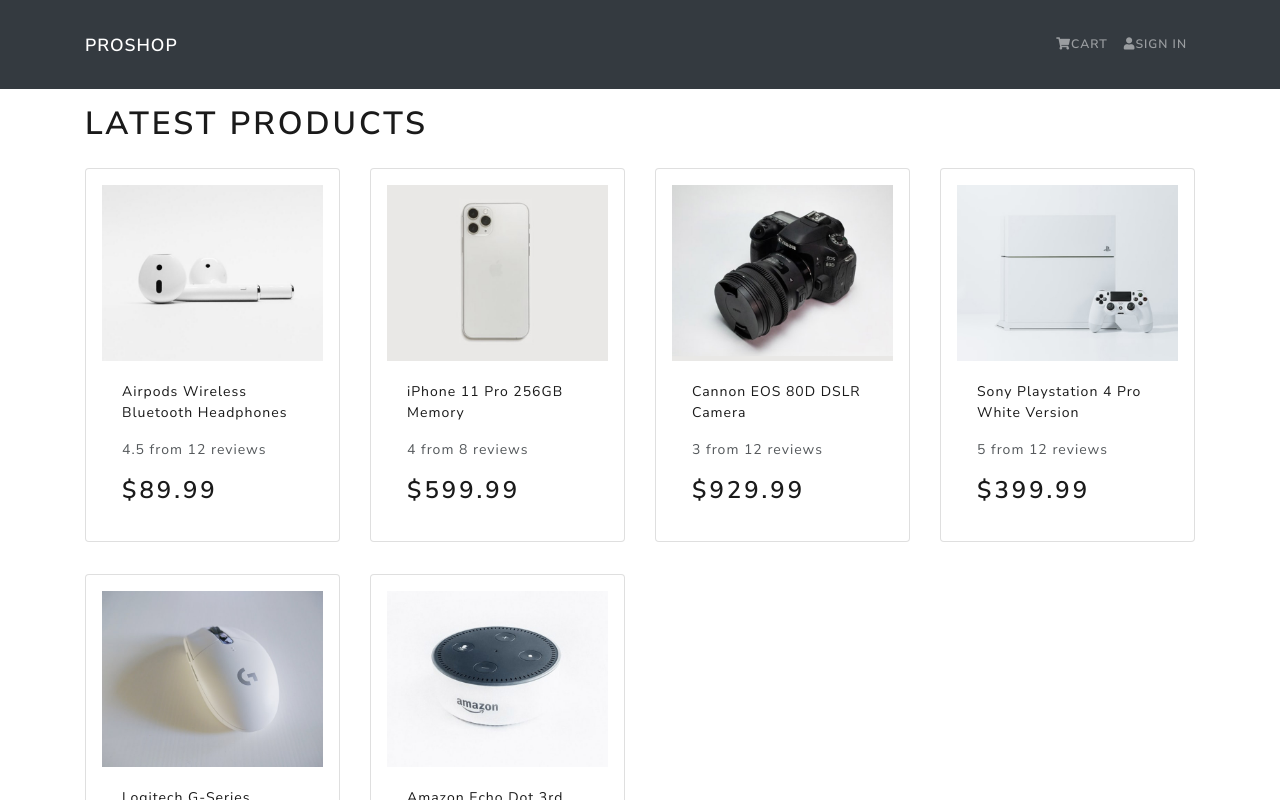
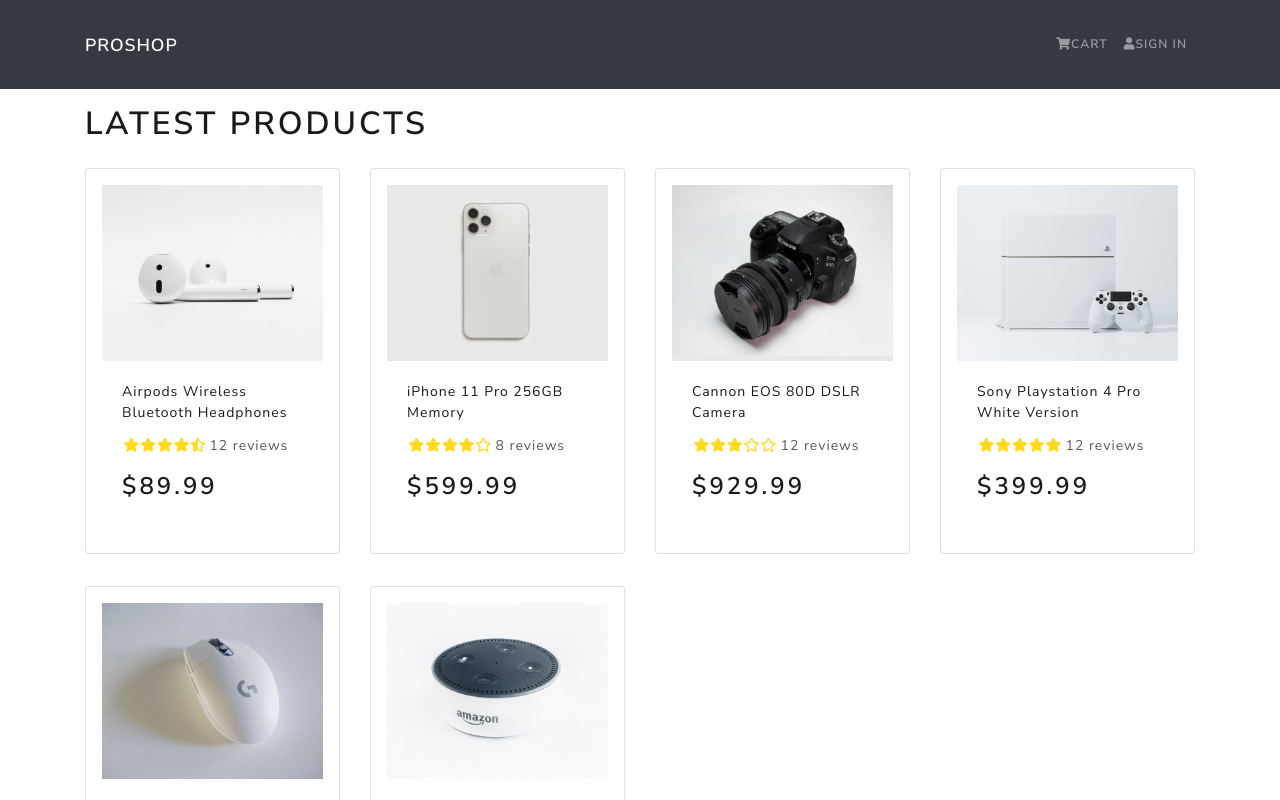
Before and after one commit to lwhuang17/MERN-Ecomm, a React (Create React App) app in the folder frontend/: page / in a window 1280 px wide. Shown: the top 800 px of the page. Built offline with nearby package versions, Linux system fonts and the light colour scheme.

Commit message:
Product ratings component

```diff
--- a/frontend/src/components/Product.js
+++ b/frontend/src/components/Product.js
@@ -1,5 +1,6 @@
 import React from "react";
 import { Card } from "react-bootstrap";
+import Rating from "./Rating";
 
 const Product = ({ product }) => {
   return (
@@ -15,9 +16,10 @@ const Product = ({ product }) => {
           </Card.Title>
         </a>
         <Card.Text as="div">
-          <div className="my-3">
-            {product.rating} from {product.numReviews} reviews
-          </div>
+          <Rating
+            value={product.rating}
+            text={`${product.numReviews} reviews`}
+          />
         </Card.Text>
         <Card.Text as="h3"> ${product.price}</Card.Text>
       </Card.Body>
--- /dev/null
+++ b/frontend/src/components/Rating.js
@@ -0,0 +1,37 @@
+import React from "react";
+import PropTypes from "prop-types";
+
+const Rating = ({ value, text, color }) => {
+  return (
+    <div className="rating">
+      <span>
+        {[1, 2, 3, 4, 5].map((num, index) => (
+          <i
+            key={index}
+            style={{ color }}
+            className={
+              value >= num
+                ? "fas fa-star"
+                : value >= num - 0.5
+                ? "fas fa-star-half-alt"
+                : "far fa-star"
+            }
+          ></i>
+        ))}
+      </span>
+      <span>{text && text}</span>
+    </div>
+  );
+};
+
+Rating.defaultProps = {
+  color: "#FFDA1F",
+};
+
+Rating.propTypes = {
+  value: PropTypes.number.isRequired,
+  text: PropTypes.string.isRequired,
+  color: PropTypes.string,
+};
+
+export default Rating;
--- a/frontend/src/index.css
+++ b/frontend/src/index.css
@@ -1,3 +1,11 @@
 main {
   min-height: 80vh;
 }
+
+h3 {
+  padding: 1rem 0;
+}
+
+.rating span {
+  margin: 0.1rem;
+}
--- a/frontend/src/screens/HomeScreen.js
+++ b/frontend/src/screens/HomeScreen.js
@@ -9,7 +9,7 @@ const HomeScreen = () => {
       <h1>Latest Products</h1>
       <Row>
         {products.map((product) => (
-          <Col sm={12} md={6} lg={4} xl={3}>
+          <Col key={product._id} sm={12} md={6} lg={4} xl={3}>
             <Product product={product} />
           </Col>
         ))}
```
